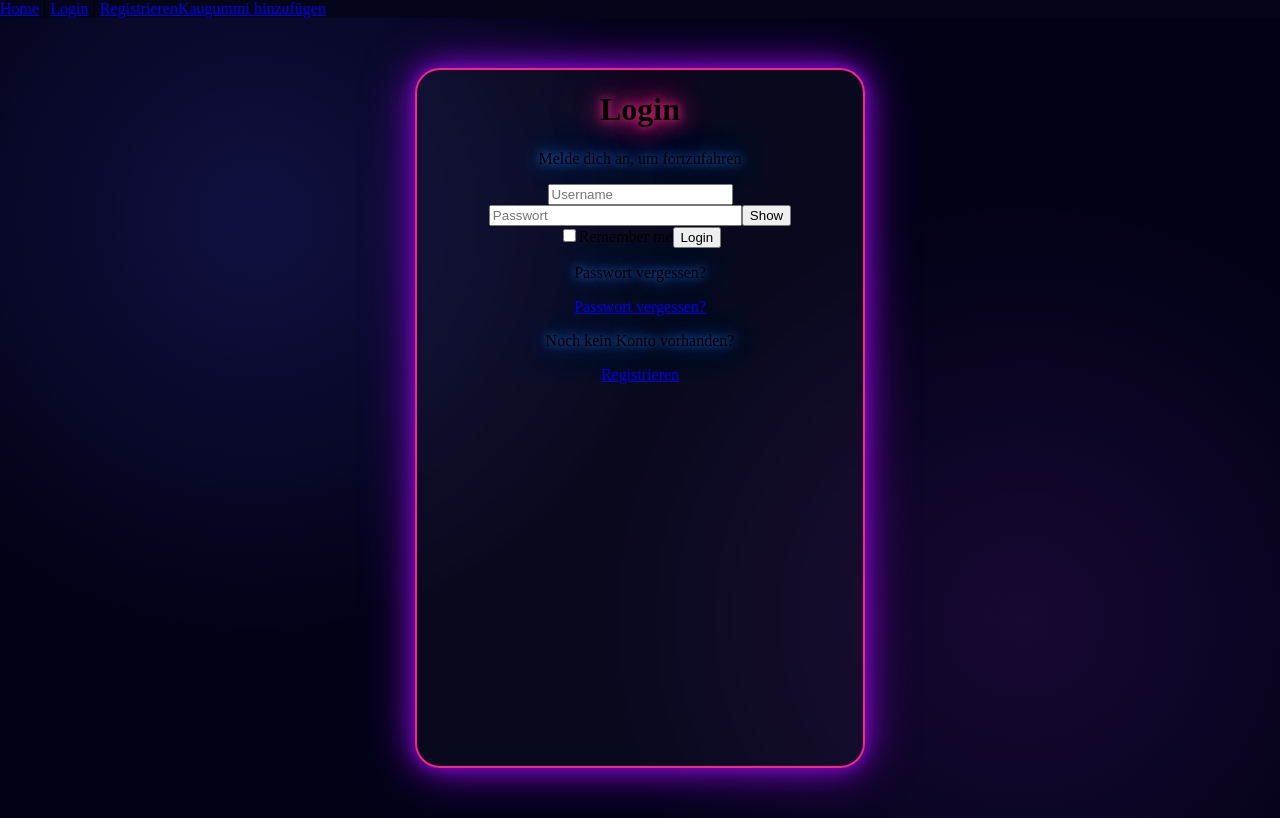
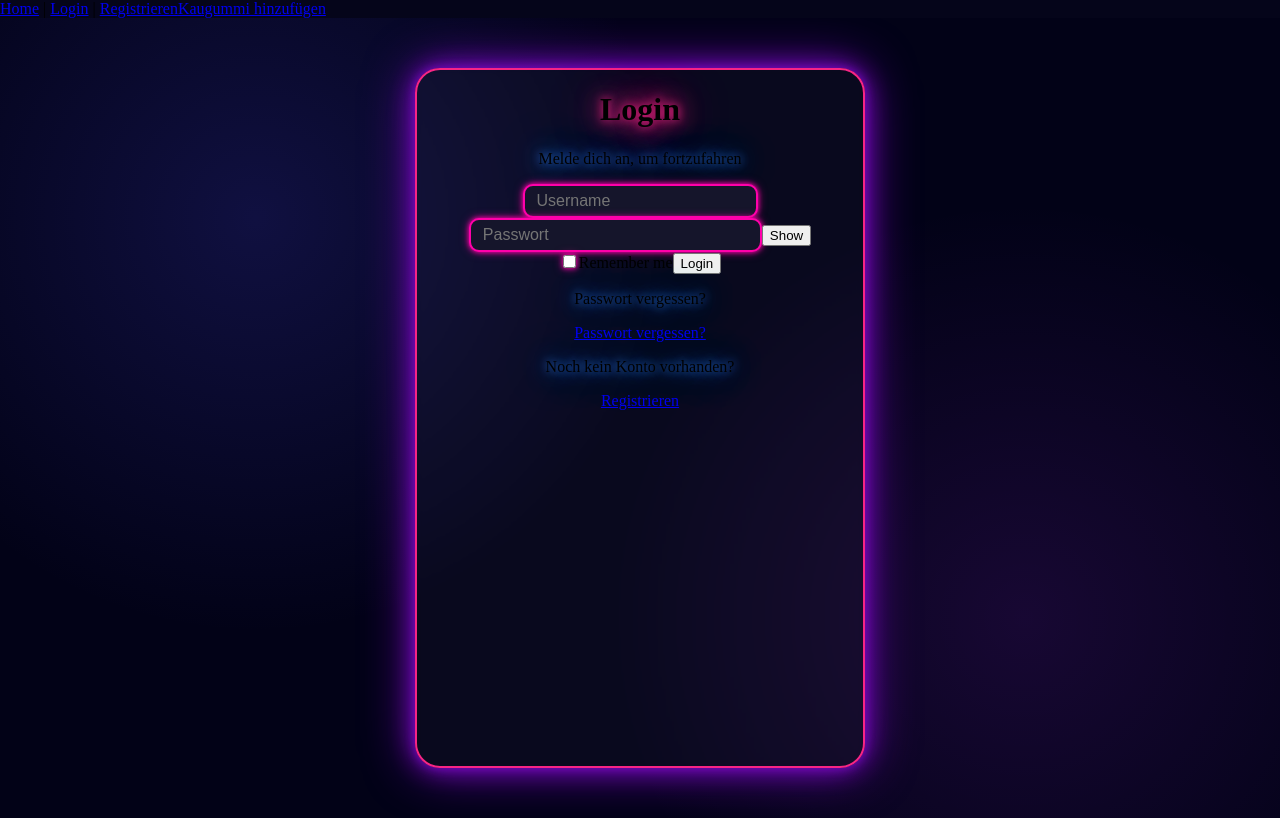
Before and after one commit to Vinci4600/World-of-Chewing-gum, a React app in the folder Frontend/: page /login in a window 1280 px wide. Built offline with nearby package versions, Linux system fonts and the light colour scheme; the HTML template or start-up script is replaced by a standard one.

Commit message:
anpassung inputs

```diff
--- a/Frontend/src/pages/components/Styles/Home.css
+++ b/Frontend/src/pages/components/Styles/Home.css
@@ -215,3 +215,24 @@ h3{
             0 0 25px #F72585,
             0 0 50px #F72585;
 }
+input{
+    display: inline-block;
+
+    color: #ff7ad9;
+
+    background: #15152b;
+
+    border: 2px solid #ff00aa;
+
+    border-radius: 10px;
+
+    padding: 6px 12px;
+
+    box-shadow:
+            0 0 5px #ff00aa,
+            0 0 10px rgba(255, 0, 170, 0.6);
+
+    font-size: 16px;
+
+    transition: 0.3s;
+}
```
